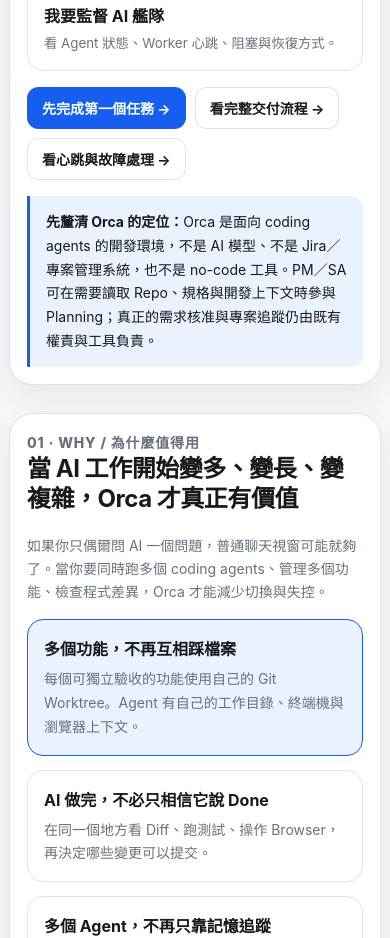
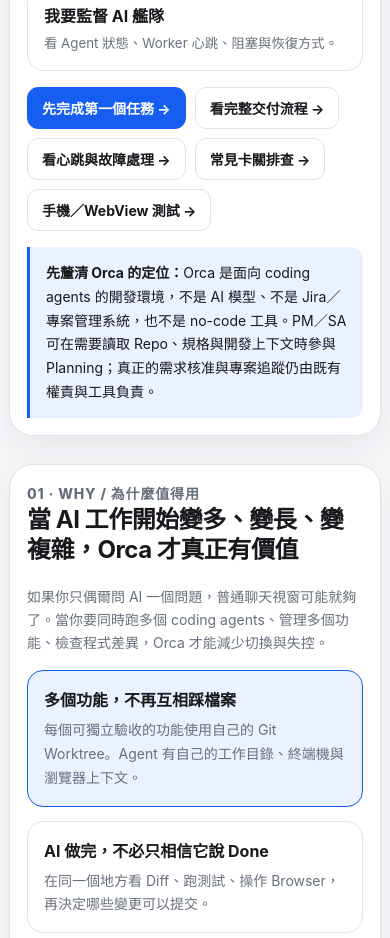
Before and after one commit to sodahsu/notes, a plain HTML site: page index.html in a window 390 px wide. Shown: the part 1218-2156 px from the top of the page. Drawn offline with Linux system fonts and the light colour scheme.

Commit message:
docs: add direct paths to troubleshooting and mobile testing

```diff
--- a/index.html
+++ b/index.html
@@ -178,6 +178,8 @@
       <a class="btn primary" href="#quickstart">先完成第一個任務 →</a>
       <a class="btn" href="#teamwork">看完整交付流程 →</a>
       <a class="btn" href="#watchdog">看心跳與故障處理 →</a>
+      <a class="btn" href="#problems">常見卡關排查 →</a>
+      <a class="btn" href="#mobile">手機／WebView 測試 →</a>
     </div>
     <div class="callout"><b>先釐清 Orca 的定位：</b>Orca 是面向 coding agents 的開發環境，不是 AI 模型、不是 Jira／專案管理系統，也不是 no-code 工具。PM／SA 可在需要讀取 Repo、規格與開發上下文時參與 Planning；真正的需求核准與專案追蹤仍由既有權責與工具負責。</div>
   </section>
```
